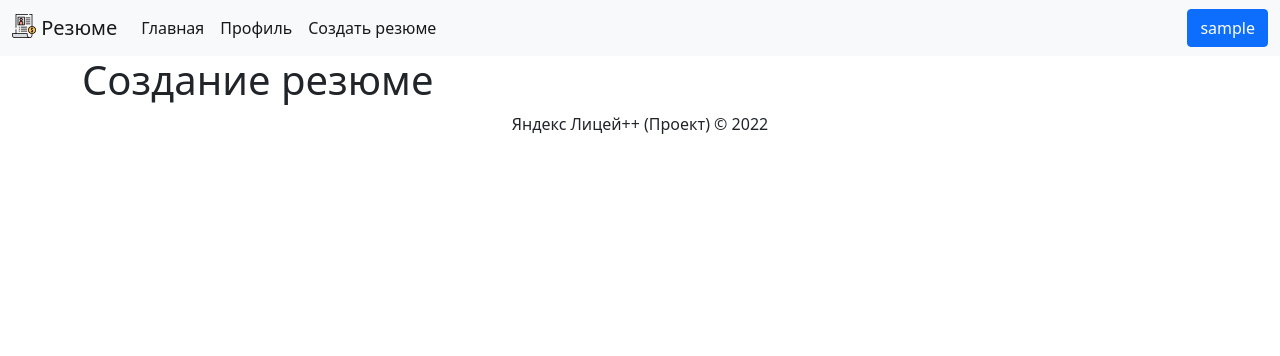
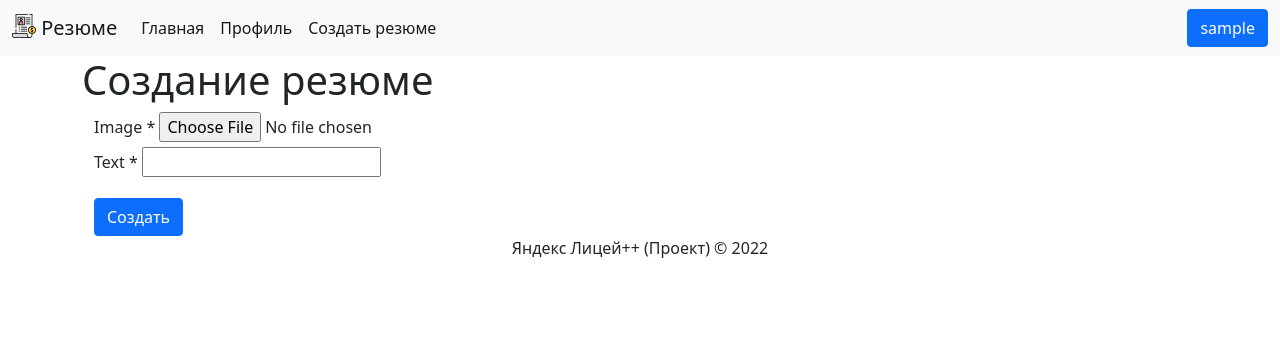
Before and after one commit to YandexLyceumPP/Resume, a Django app: page /workshop/ in a window 1280 px wide. Shown: the top 356 px of the page. Run offline with Django 3.2, Linux system fonts and the light colour scheme; the visitor is signed in with stand-in values (Sample User, id 1).

Commit message:
add resume form and template update

```diff
--- a/templates/workshop/create.html
+++ b/templates/workshop/create.html
@@ -5,5 +5,5 @@
 
 {% block content %}
     <h1>Создание резюме</h1>
-    {{ icons }}
+    {% include 'core/include/form.html' with form=form btn_text='Создать' %}
 {% endblock %}
--- /dev/null
+++ b/workshop/forms.py
@@ -0,0 +1,13 @@
+from django import forms
+from tinymce.widgets import TinyMCE
+
+from workshop.models import Resume
+
+
+class CreateResumeForm(forms.ModelForm):
+    image = forms.ImageField()
+    text = forms.CharField(widget=TinyMCE(attrs={'cols': 80, 'rows': 30}))
+
+    class Meta:
+        fields = ('image', 'text')
+        model = Resume
--- a/workshop/views.py
+++ b/workshop/views.py
@@ -1,8 +1,19 @@
 from django.contrib.auth.decorators import login_required
-from django.shortcuts import render
+from django.shortcuts import render, redirect
+
+from workshop.forms import CreateResumeForm
 
 
 @login_required
 def workshop(request):
-    TEMPLATE = "workshop/create.html"
-    return render(request, TEMPLATE)
+    if request.method == "POST":
+        form = CreateResumeForm(request.POST or None)
+        if form.is_valid():
+            form.save()
+            return redirect("users:profile")
+    else:
+        form = CreateResumeForm(request.POST or None)
+    context = {
+        "form": form,
+    }
+    return render(request, "workshop/create.html", context=context)
```
